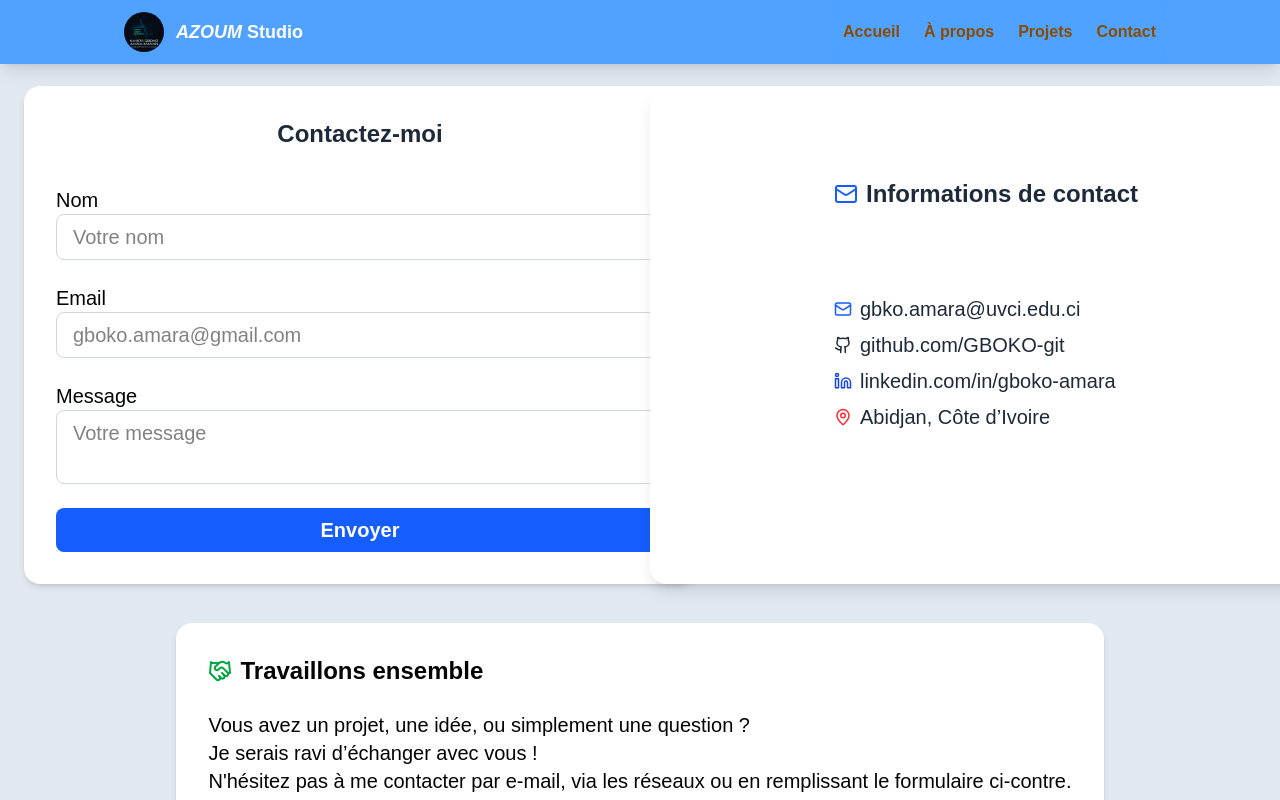
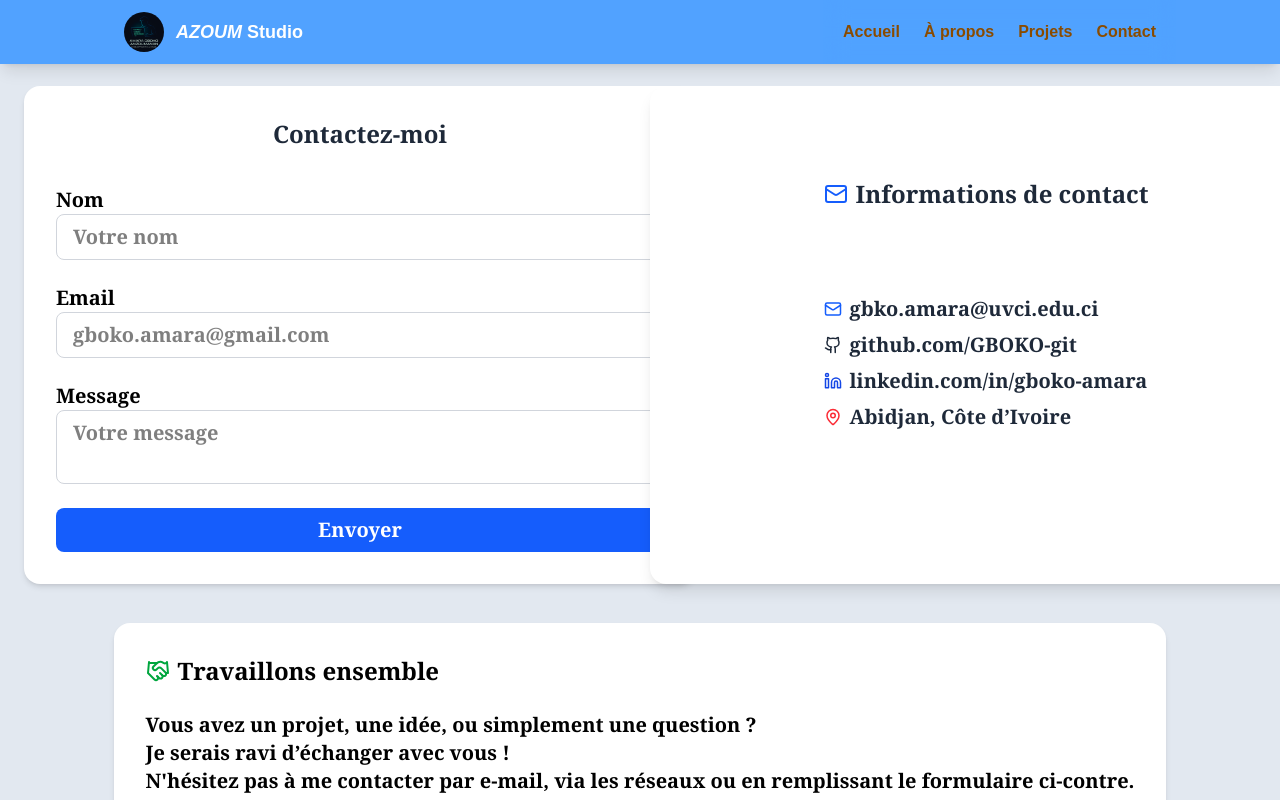
Before and after one commit to GBOKO-git/CheckpointNextJS, a Next.js app: page /Contact in a window 1280 px wide. Shown: the top 800 px of the page. Built offline with nearby package versions, Linux system fonts and the light colour scheme.

Commit message:
fix: contact text

```diff
--- a/src/app/Contact/page.jsx
+++ b/src/app/Contact/page.jsx
@@ -3,7 +3,7 @@ import { Mail, Github, Linkedin, MapPin, Handshake } from "lucide-react";
 const Contact = () => {
   return (
     <>
-      <div className=" grid mt-10 md:mt-15 md:p-6 pt-7 justify-center items-center bg-slate-200 min-h-screen text-xl gap-7">
+      <div className=" grid mt-10 md:mt-15 md:p-6 pt-7 justify-center items-center bg-slate-200 min-h-screen text-xl gap-7 text-black md:font-serif font-semibold">
         <div className="grid md:grid-cols-2 gap-5">
           <div className="md:w-2xl">
             <form className=" mx-auto bg-white p-8 rounded-2xl shadow-md space-y-6">
```
